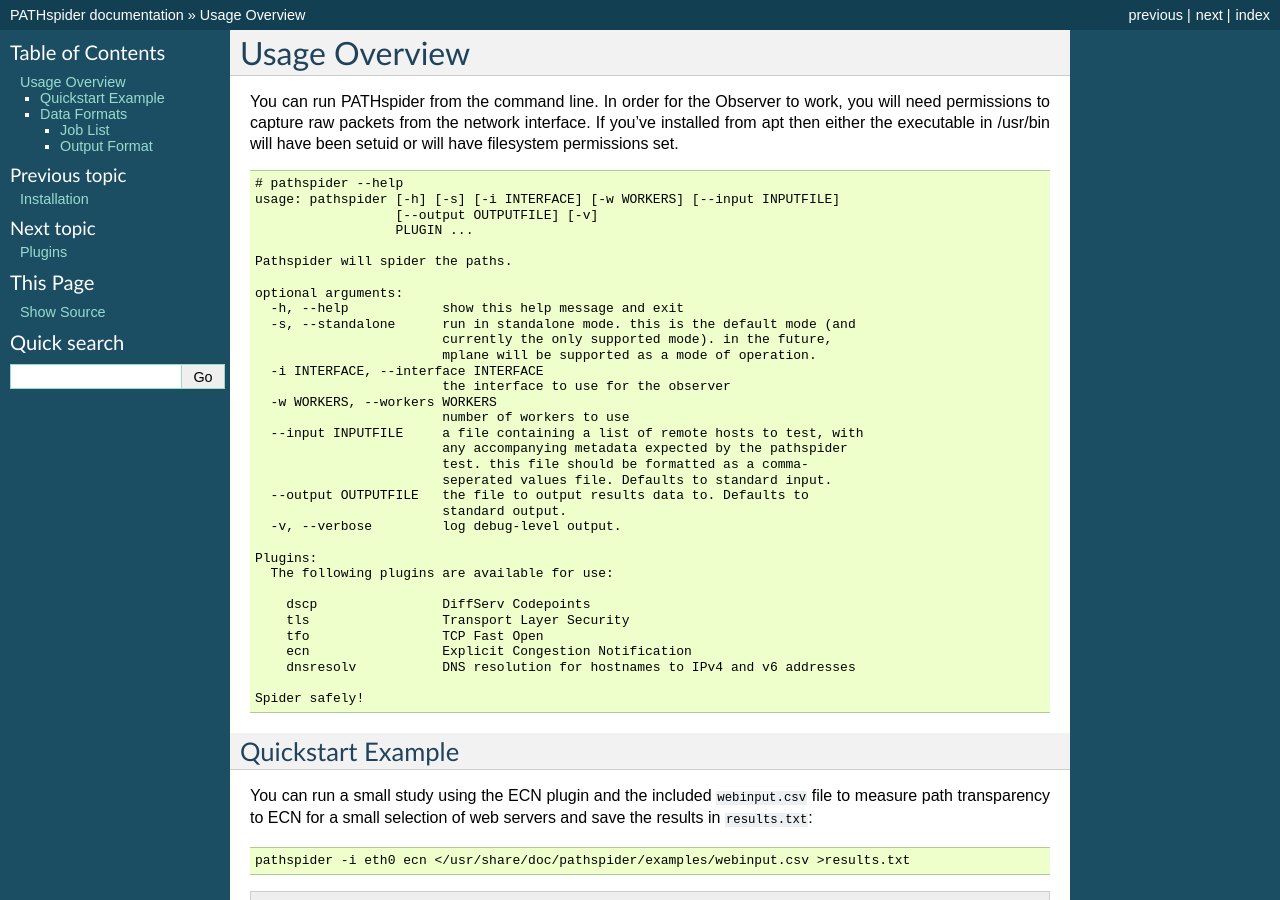
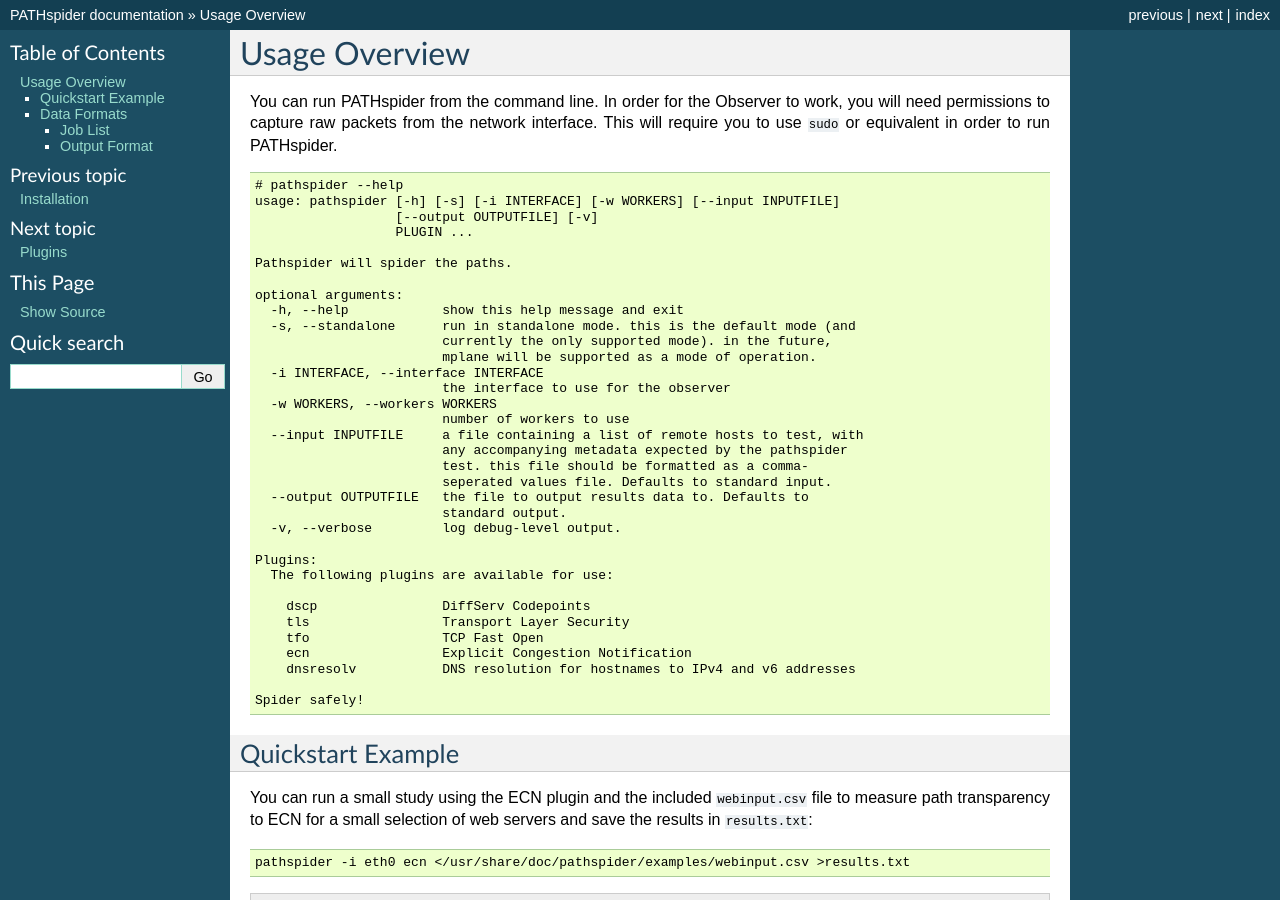
Before and after one commit to mami-project/pathspider, a Sphinx documentation site: the page built from doc/using.rst, in a window 1280 px wide and 900 px high. Built offline with Sphinx 7.4.7, drawn with Linux system fonts in a browser that asks for light colours.

Commit message:
Proofreading using.rst

```diff
--- a/doc/using.rst
+++ b/doc/using.rst
@@ -3,8 +3,8 @@
 
 You can run PATHspider from the command line. In order for the Observer to
 work, you will need permissions to capture raw packets from the network
-interface. If you've installed from apt then either the executable in /usr/bin
-will have been setuid or will have filesystem permissions set.
+interface. This will require you to use ``sudo`` or equivalent in order to
+run PATHspider.
 
 .. code-block:: text
 
```
